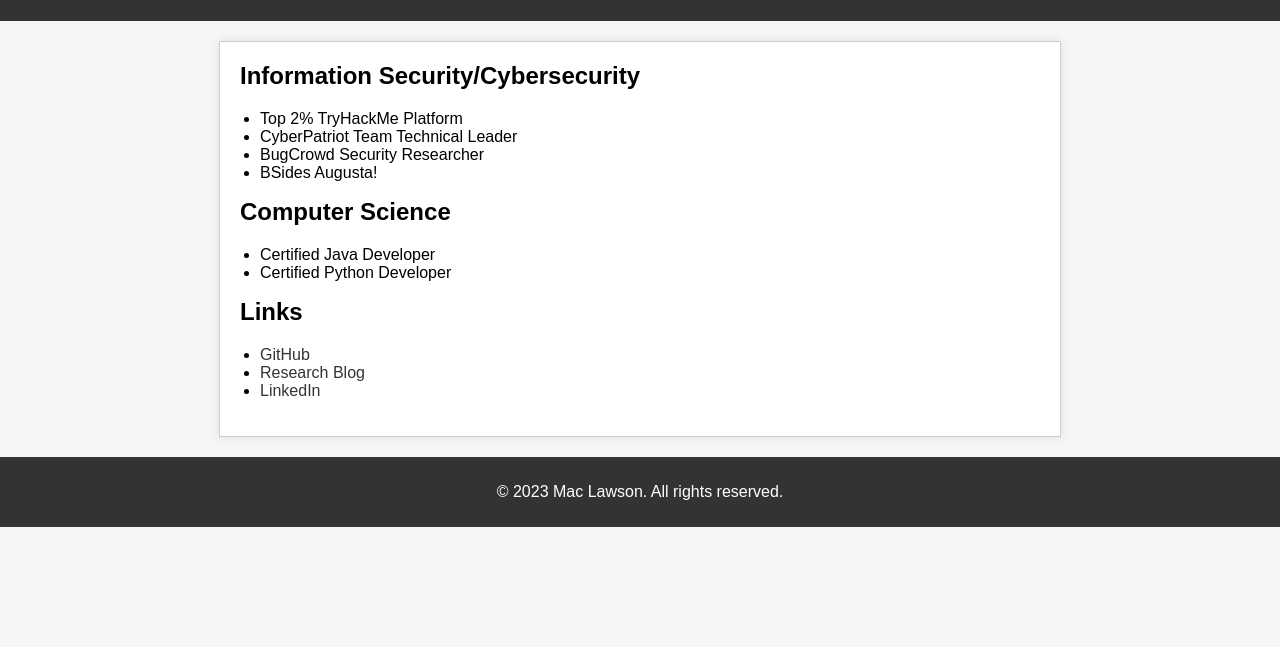
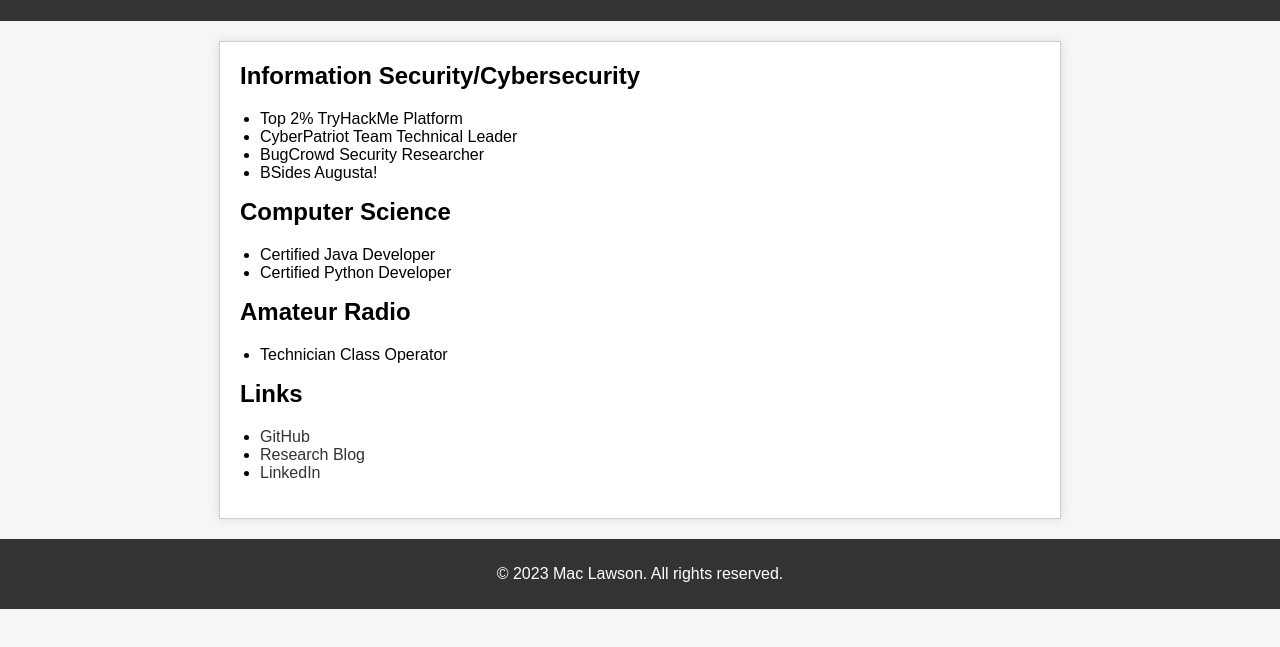
Before and after one commit to mac-lawson/about, a plain HTML site: page index.html in a window 1280 px wide. Shown: the part 99-746 px from the top of the page. Drawn offline with Linux system fonts and the light colour scheme.

Commit message:
added ham radio

```diff
--- a/index.html
+++ b/index.html
@@ -74,6 +74,11 @@
       <li>Certified Python Developer</li>
     </ul>
 
+    <h2>Amateur Radio</h2>
+    <ul>
+      <li>Technician Class Operator</li>
+    </ul>
+
     <h2>Links</h2>
     <ul>
       <li><a href="https://github.com/mac-lawson">GitHub</a></li>
```
